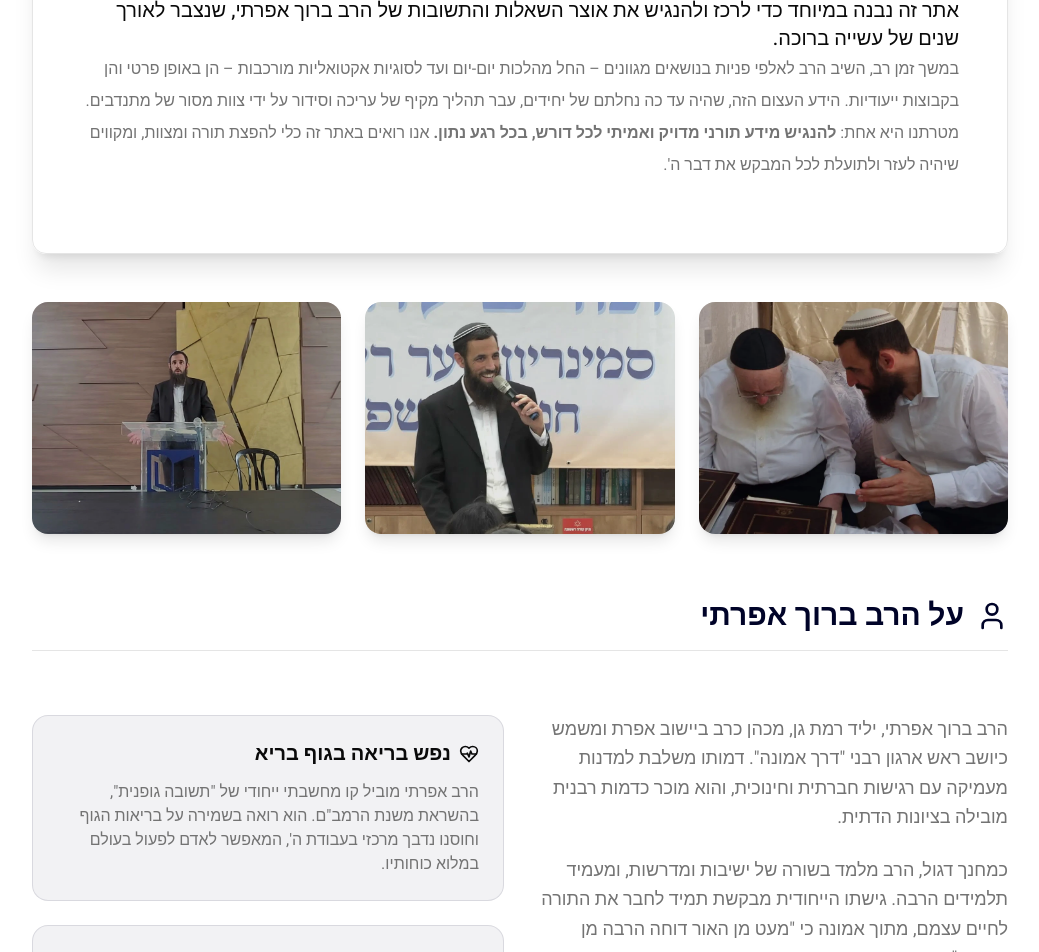
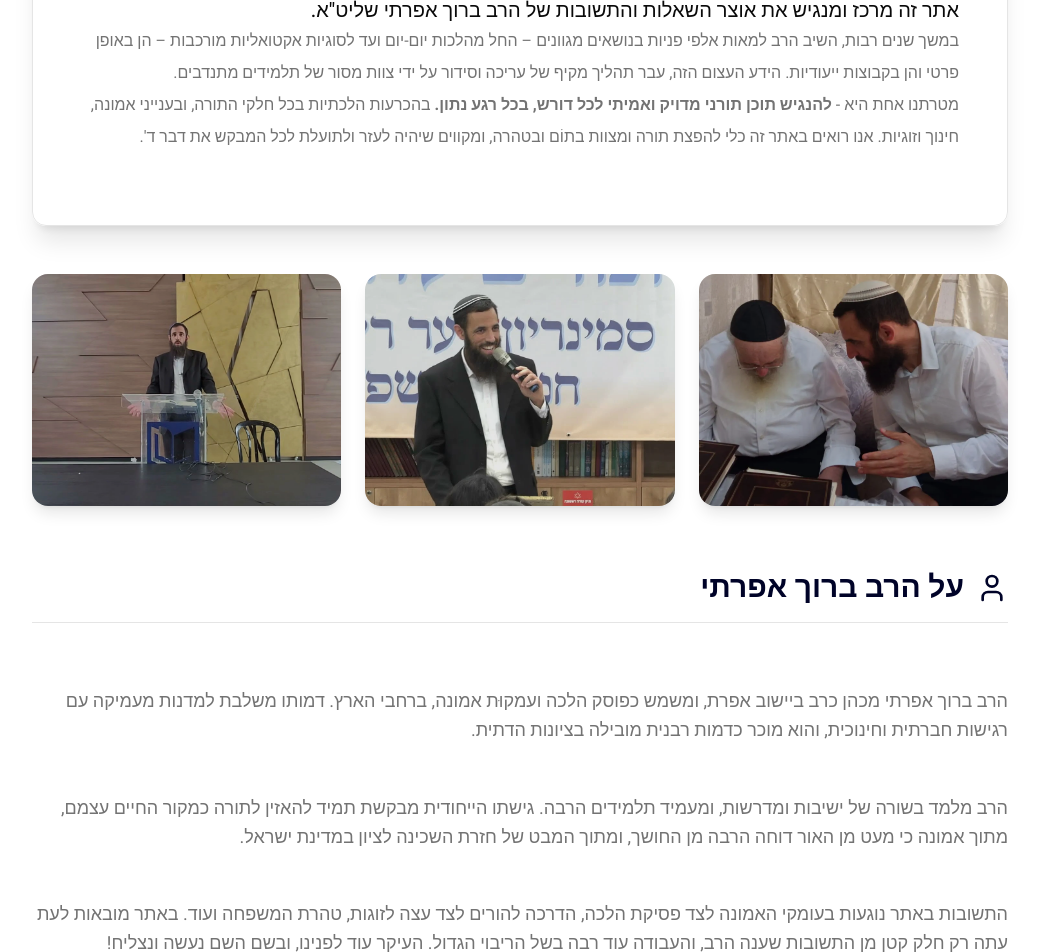
Before and after one commit to workin-efrati/website, a Next.js app: page /about in a window 1280 px wide. Shown: the part 460-1412 px from the top of the page, without its empty margins (120-1159 px from the left). Built offline with nearby package versions, Linux system fonts and the light colour scheme; no server answers; a web font is replaced by a local one.

Commit message:
update : about content

```diff
--- a/app/about/page.tsx
+++ b/app/about/page.tsx
@@ -41,14 +41,14 @@ export default function AboutPage() {
                   </h2>
                   <div className="prose prose-lg dark:prose-invert max-w-none text-muted-foreground leading-loose">
                      <p className="text-xl font-medium text-foreground">
-                        אתר זה נבנה במיוחד כדי לרכז ולהנגיש את אוצר השאלות והתשובות של הרב ברוך אפרתי, שנצבר לאורך שנים של עשייה ברוכה.
+                        אתר זה מרכז ומנגיש את אוצר השאלות והתשובות של הרב ברוך אפרתי שליט"א.
                      </p>
                      <p>
-                        במשך זמן רב, השיב הרב לאלפי פניות בנושאים מגוונים – החל מהלכות יום-יום ועד לסוגיות אקטואליות מורכבות – הן באופן פרטי והן בקבוצות ייעודיות.
-                        הידע העצום הזה, שהיה עד כה נחלתם של יחידים, עבר תהליך מקיף של עריכה וסידור על ידי צוות מסור של מתנדבים.
+                        במשך שנים רבות, השיב הרב למאות אלפי פניות בנושאים מגוונים – החל מהלכות יום-יום ועד לסוגיות אקטואליות מורכבות – הן באופן פרטי והן בקבוצות ייעודיות. הידע העצום הזה, עבר תהליך מקיף של עריכה וסידור על ידי צוות מסור של תלמידים מתנדבים.
                      </p>
                      <p>
-                        מטרתנו היא אחת: <strong>להנגיש מידע תורני מדויק ואמיתי לכל דורש, בכל רגע נתון.</strong> אנו רואים באתר זה כלי להפצת תורה ומצוות, ומקווים שיהיה לעזר ולתועלת לכל המבקש את דבר ה'.
+                        מטרתנו אחת היא - <strong>להנגיש תוכן תורני מדויק ואמיתי לכל דורש, בכל רגע נתון.</strong> בהכרעות הלכתיות בכל חלקי התורה, ובענייני אמונה, חינוך וזוגיות.
+                        אנו רואים באתר זה כלי להפצת תורה ומצוות בתוֹם ובטהרה, ומקווים שיהיה לעזר ולתועלת לכל המבקש את דבר ד'.
                      </p>
                   </div>
                </CardContent>
@@ -82,19 +82,33 @@ export default function AboutPage() {
                   </h2>
                </div>
 
-               <div className="md:col-span-12 grid md:grid-cols-2 gap-8">
-                  <div className="space-y-6 text-lg text-muted-foreground leading-relaxed">
+               <div className="md:col-span-12 grid md:grid-cols-1 gap-8">
+                  <div className="space-y-12 text-lg text-muted-foreground leading-relaxed">
                      <p>
+                        הרב ברוך אפרתי מכהן כרב ביישוב אפרת, ומשמש כפוסק הלכה ועמקוּת אמונה, ברחבי הארץ.
+                        דמותו משלבת למדנות מעמיקה עם רגישות חברתית וחינוכית, והוא מוכר כדמות רבנית מובילה בציונות הדתית.
+                     </p>
+                     <p>
+                        הרב מלמד בשורה של ישיבות ומדרשות, ומעמיד תלמידים הרבה.
+                        גישתו הייחודית מבקשת תמיד להאזין לתורה כמקור החיים עצמם, מתוך אמונה כי מעט מן האור דוחה הרבה מן החושך, ומתוך המבט של חזרת השכינה לציון במדינת ישראל.
+                     </p>
+                     <p>
+                        התשובות באתר נוגעות בעומקי האמונה לצד פסיקת הלכה, הדרכה להורים לצד עצה לזוגות, טהרת המשפחה ועוד.
+
+                        באתר מובאות לעת עתה רק חלק קטן מן התשובות שענה הרב, והעבודה עוד רבה בשל הריבוי הגדול. העיקר עוד לפנינו, ובשם השם נעשה ונצליח!
+                     </p>
+
+                     {/* <p>
                         הרב ברוך אפרתי, יליד רמת גן, מכהן כרב ביישוב אפרת ומשמש כיושב ראש ארגון רבני "דרך אמונה".
                         דמותו משלבת למדנות מעמיקה עם רגישות חברתית וחינוכית, והוא מוכר כדמות רבנית מובילה בציונות הדתית.
                      </p>
                      <p>
                         כמחנך דגול, הרב מלמד בשורה של ישיבות ומדרשות, ומעמיד תלמידים הרבה. גישתו הייחודית מבקשת תמיד לחבר את התורה לחיים עצמם,
                         מתוך אמונה כי "מעט מן האור דוחה הרבה מן החושך".
-                     </p>
+                     </p> */}
                   </div>
 
-                  <div className="space-y-6">
+                  {/* <div className="space-y-6">
                      <div className="bg-primary/5 p-6 rounded-2xl border border-primary/10">
                         <h3 className="font-bold text-xl mb-3 text-foreground flex items-center gap-2">
                            <svg xmlns="http://www.w3.org/2000/svg" width="20" height="20" viewBox="0 0 24 24" fill="none" stroke="currentColor" strokeWidth="2" strokeLinecap="round" strokeLinejoin="round" className="lucide lucide-heart-pulse"><path d="M19 14c1.49-1.46 3-3.21 3-5.5A5.5 5.5 0 0 0 16.5 3c-1.76 0-3 .5-4.5 2-1.5-1.5-2.74-2-4.5-2A5.5 5.5 0 0 0 2 8.5c0 2.3 1.5 4.05 3 5.5l7 7Z" /><path d="M3.22 12H9.5l.5-1 2 4.5 2-7 1.5 3.5h5.27" /></svg>
@@ -116,7 +130,7 @@ export default function AboutPage() {
                            מתוך גישה ממלכתית ואחריות לאומית, תוך שילוב בין נאמנות להלכה לבין הבנת אתגרי השעה.
                         </p>
                      </div>
-                  </div>
+                  </div> */}
                </div>
             </div>
 
```
